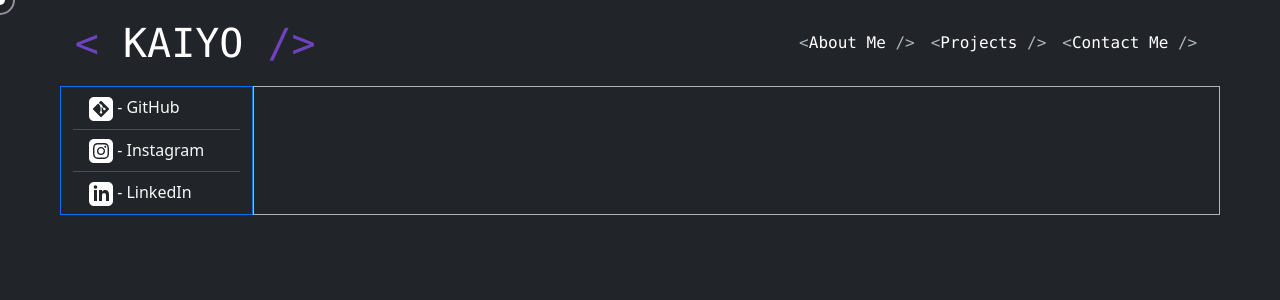
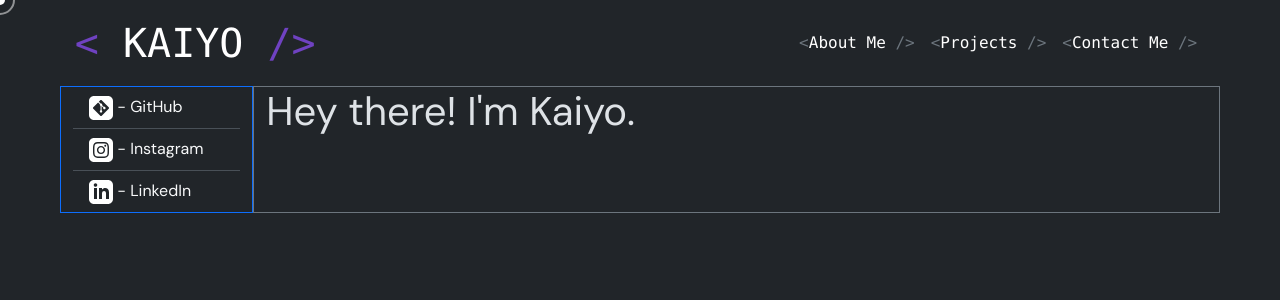
Before and after one commit to NotFeesh/NotFeesh.github.io, a React (Vite) app: page / in a window 1280 px wide. Shown: the top 300 px of the page. Built offline with nearby package versions, Linux system fonts and the light colour scheme.

Commit message:
Font change

```diff
--- a/index.html
+++ b/index.html
@@ -4,7 +4,6 @@
     <meta charset="UTF-8" />
     <link rel="icon" type="image/svg+xml" href="./icon.png" />
     <meta name="viewport" content="width=device-width, initial-scale=1.0" />
-
     <link href="./css/main.min.css" rel="stylesheet" />
     <link href="./css/cursor.css" rel="stylesheet" />
     <title>KAIYO</title>
--- a/sass/main.scss
+++ b/sass/main.scss
@@ -1,7 +1,6 @@
-$secondary: #adb5bd;
-
-@import "../node_modules/bootstrap/scss/functions";
-@import "../node_modules/bootstrap/scss/variables";
+@import "~bootstrap/scss/functions";
+@import "~bootstrap/scss/variables";
+@import "~bootstrap/scss/mixins";
 
 $custom-theme-colors: (
   "purple": $purple,
@@ -10,3 +9,9 @@ $custom-theme-colors: (
 $theme-colors: map-merge($custom-theme-colors, $theme-colors);
 
 @import "../node_modules/bootstrap/scss/bootstrap";
+
+@import url("https://fonts.googleapis.com/css2?family=DM+Sans&display=swap");
+
+:root {
+  --bs-body-font-family: "DM Sans", sans-serif;
+}
--- a/src/App.tsx
+++ b/src/App.tsx
@@ -60,6 +60,7 @@ function App() {
                 </li>
               </ul>
             </div>
+            <h1 className="fs-1">Hey there! I'm Kaiyo.</h1>
           </div>
         </div>
       </div>
```
Also changed, not shown: css/main.min.css, 1 other file (tests, documents, lock files or other folders).
